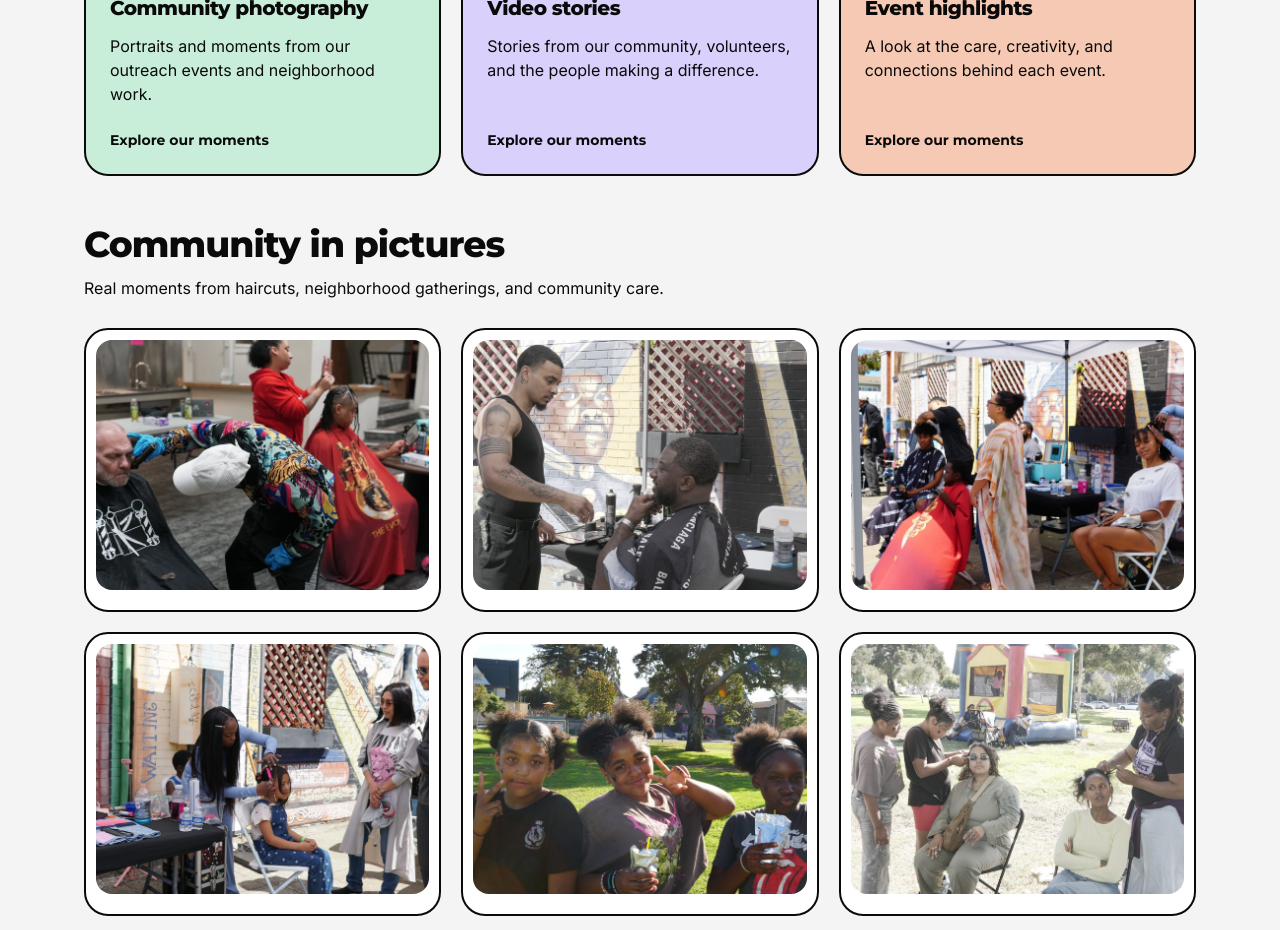
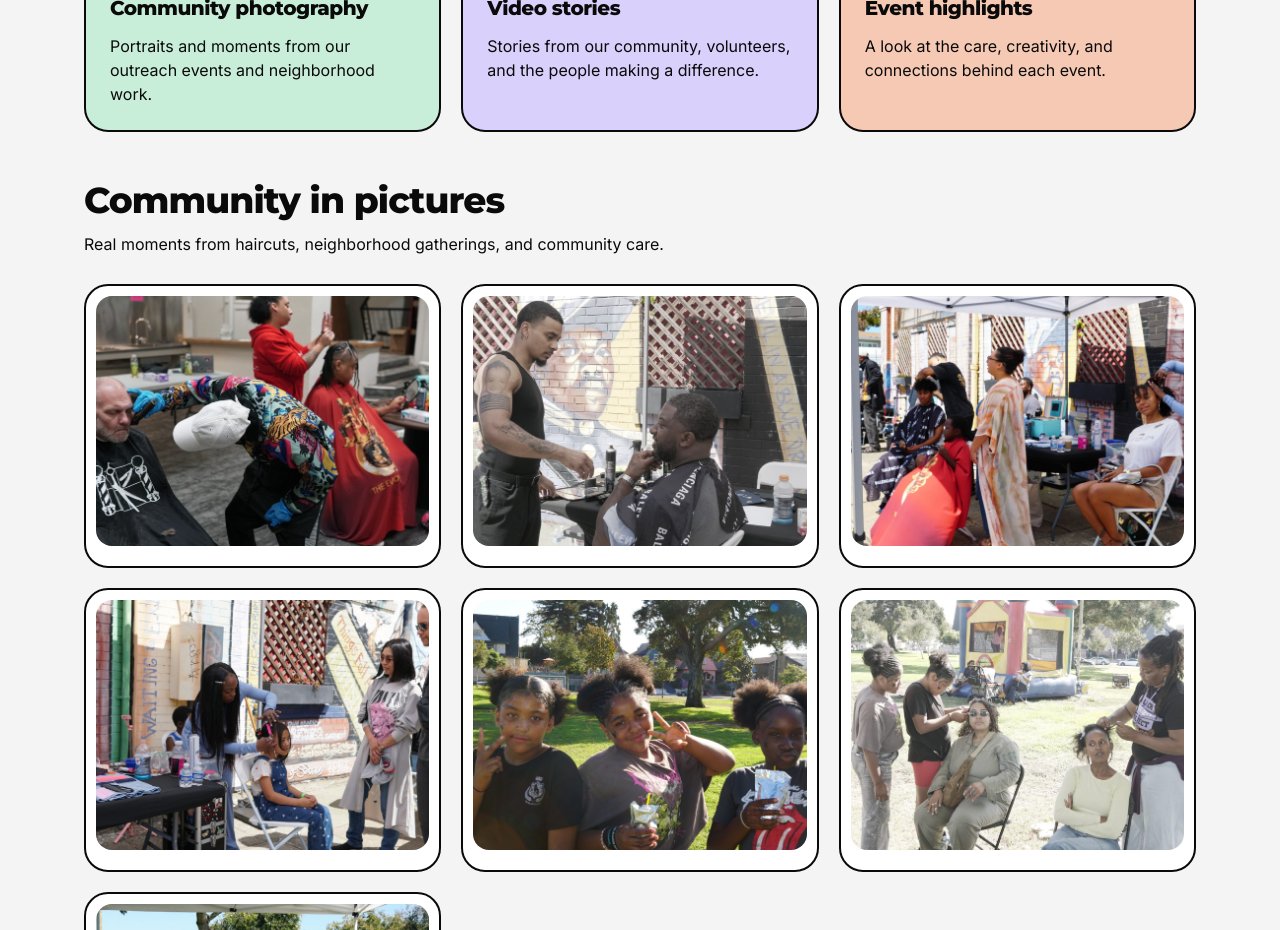
Before and after one commit to Sofreshcity/Web, a React (Vite) app: page /media in a window 1280 px wide. Shown: the part 780-1710 px from the top of the page. Built offline with nearby package versions, Linux system fonts and the light colour scheme; no server answers.

Commit message:
Remove redundant Explore our moments labels from Media cards

```diff
--- a/src/pages/Media.tsx
+++ b/src/pages/Media.tsx
@@ -33,7 +33,6 @@ export default function Media() {
                 <Icon size={36} strokeWidth={1.8} aria-hidden="true" />
                 <h3 className="mt-5">{title}</h3>
                 <p className="mt-3 flex-1">{description}</p>
-                <span className="mt-6 inline-block text-sm font-display font-bold">Explore our moments</span>
               </article>
             ))}
           </div>
```
